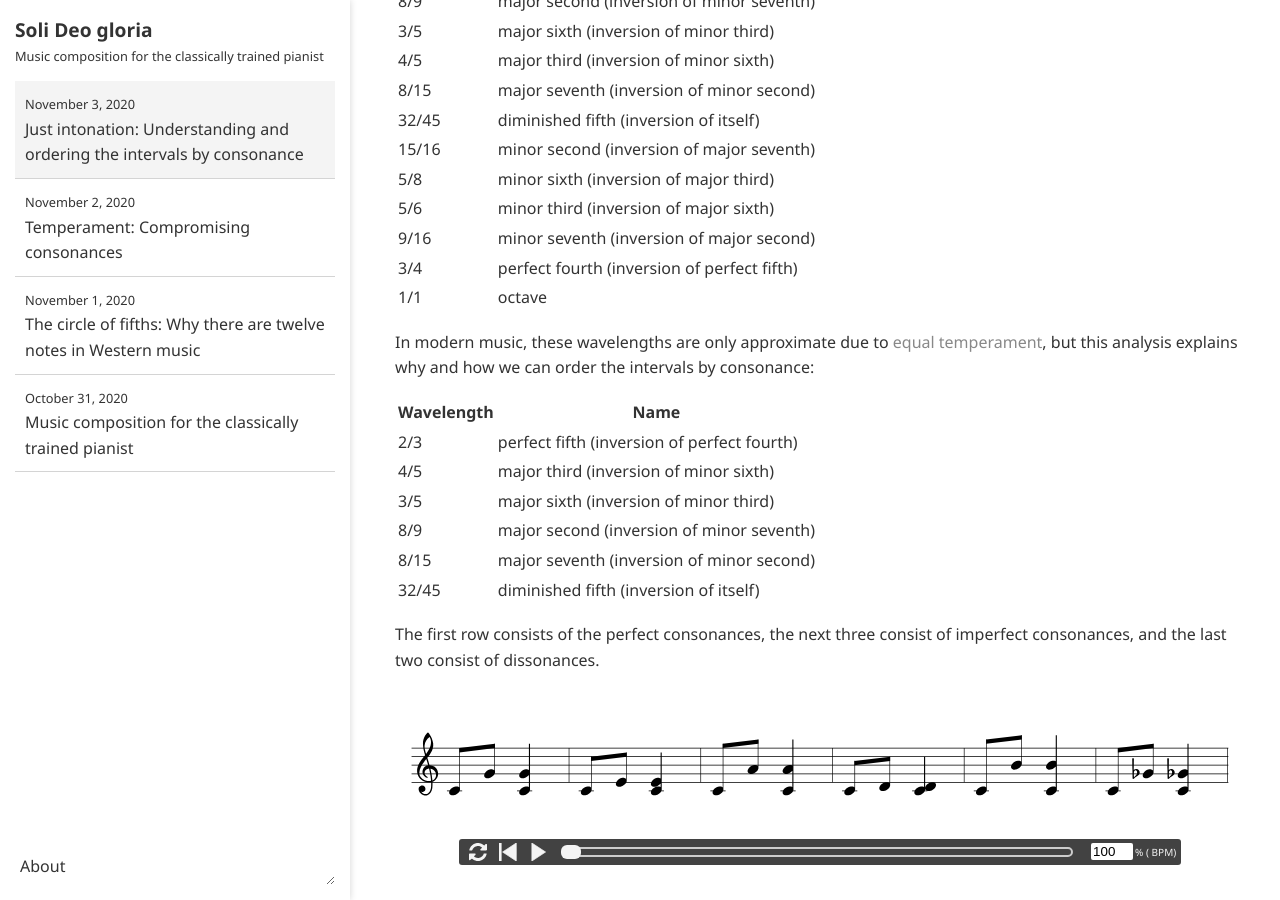
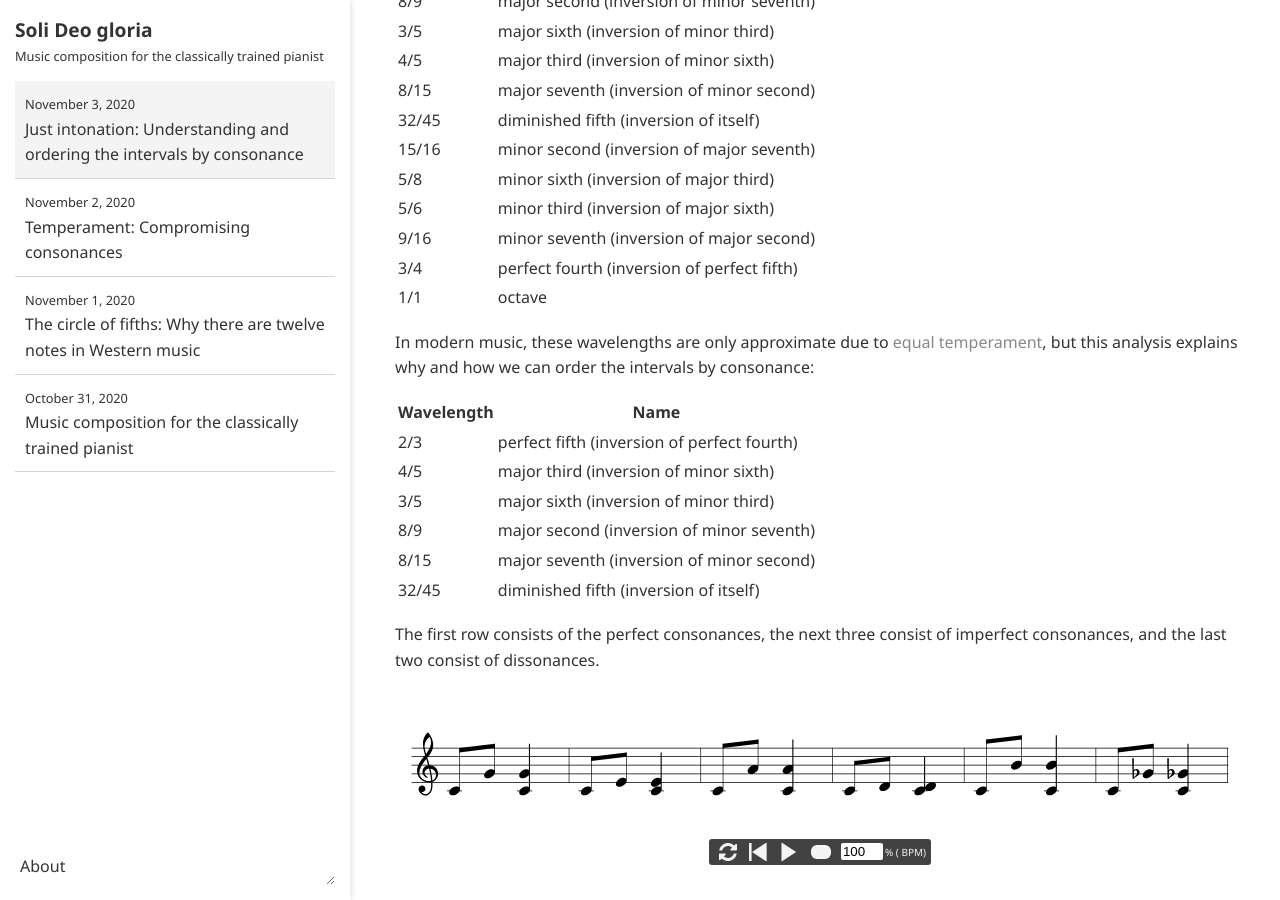
Before and after one commit to ansyblenetwork/sdg, a Jekyll site: the page built from _posts/2020-11-03-just-intonation-understanding-and-ordering-the.md, in a window 1280 px wide and 900 px high, scrolled down 1473 px. Built offline with Jekyll 4.4.1, drawn with Linux system fonts in a browser that asks for light colours; formulas are drawn with MathJax 3.

Commit message:
Update 2020-11-03-just-intonation-understanding-and-ordering-the.md

```diff
--- a/_posts/2020-11-03-just-intonation-understanding-and-ordering-the.md
+++ b/_posts/2020-11-03-just-intonation-understanding-and-ordering-the.md
@@ -72,7 +72,7 @@ The first row consists of the perfect consonances, the next three consist of imp
 
 <div style="display:flex; flex-direction:column; align-items:center">
 <div id="paper"></div>
-<div id="controller" style="width:85%">test</div>
+<div id="controller">test</div>
 <button id="activate-audio" style="display:none;">Play</button>
 <button id="stop-audio" style="display:none;">Stop</button>
 <div id='audio-error' style="display:none;">Audio is not supported in this browser.</div>
```
